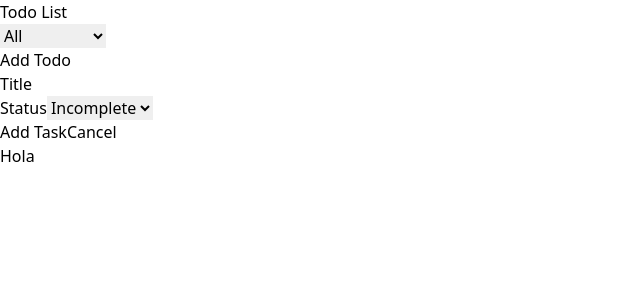
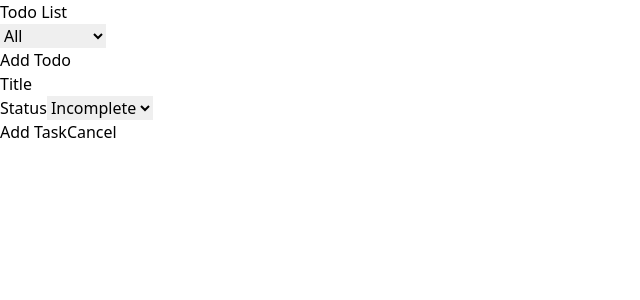
Before and after one commit to stan-mqz/todo-list, a React app: page / in a window 1280 px wide. Shown: the top 300 px of the page, without its empty margins (0-640 px from the left). Built offline with nearby package versions, Linux system fonts and the light colour scheme; the HTML template or start-up script is replaced by a standard one.

Commit message:
Installed hericons dependencie and called Card component for each element in todoList

```diff
--- a/package.json
+++ b/package.json
@@ -10,6 +10,7 @@
     "preview": "vite preview"
   },
   "dependencies": {
+    "@heroicons/react": "^2.1.5",
     "react": "^18.3.1",
     "react-dom": "^18.3.1",
     "uuid": "^10.0.0"
--- a/src/App.tsx
+++ b/src/App.tsx
@@ -31,10 +31,19 @@ function App() {
         dispatch={dispatch}
       />
 
-      <div className="bg-slate-100 p-2 mt-3 max-w-[60%] mx-auto">
-      <Cards />
 
-      </div>
+        {state.todoList.map(todo => (
+          <div className="bg-slate-100 p-2 mt-3 max-w-[60%] mx-auto">
+          <Cards
+          key={todo.id}
+          title = {todo.title}
+          status = {todo.status}
+          />
+          </div>
+        ))}
+
+
+
     </>
   );
 }
--- a/src/components/Cards.tsx
+++ b/src/components/Cards.tsx
@@ -1,11 +1,24 @@
+import { PencilSquareIcon, TrashIcon } from "@heroicons/react/24/outline"
 
+type CardsProps = {
+  title: string
+  status : number
+}
 
-export const Cards = () => {
+export const Cards = ({title, status}: CardsProps) => {
   return (
-    <div className="bg-white">
+    <div className="flex justify-between items-center bg-white p-5">
 
-        <p className="p-2">Hola</p>
-        <p></p>
+        <div className="flex gap-2">
+          <input type="checkbox" />
+          <p className="text-base font-bold">{title}</p>
+          <p className="text-base font-bold">{status}</p>
+        </div>
+
+        <div className="flex gap-2">
+          <PencilSquareIcon className="size-6 text-black cursor-pointer"  />
+          <TrashIcon className="size-6 text-black cursor-pointer" />
+        </div>
     </div>
   )
 }
```
Also changed, not shown: 1 other file (tests, documents, lock files or other folders).
